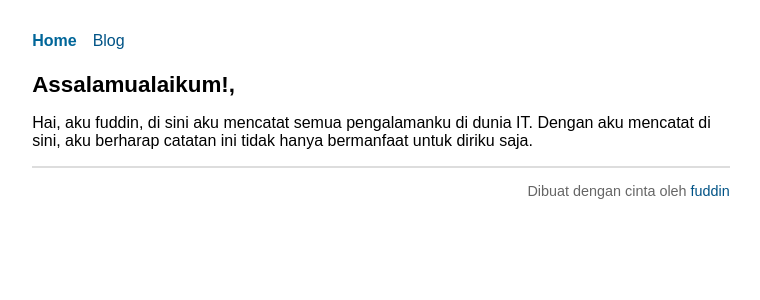
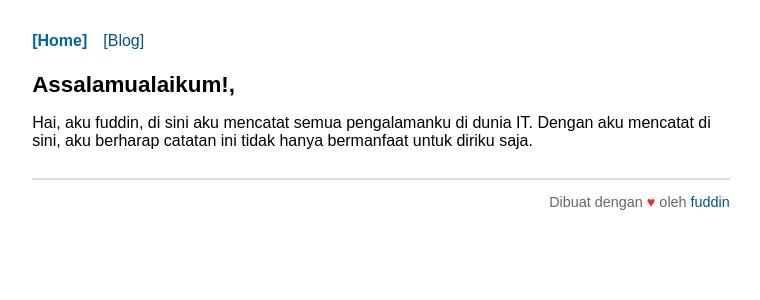
Before and after one commit to uddinmtm/uddinmtm.github.io, a Jekyll site: the page built from index.html, in a window 1280 px wide. Shown: the top 300 px of the page, without its empty margins (259-1019 px from the left). Built offline with Jekyll 4.4.1, drawn with Linux system fonts in a browser that asks for light colours.

Commit message:
Update navigation & footer

```diff
--- a/_includes/footer.html
+++ b/_includes/footer.html
@@ -1,3 +1,3 @@
 <footer>
-    <p>Dibuat dengan cinta oleh <a href="mailto:saifuddinmutammam@gmail.com">fuddin</a></p>
+    <p>Dibuat dengan <i class="love">&hearts;</i> oleh <a href="mailto:saifuddinmutammam@gmail.com">fuddin</a></p>
 </footer>
--- a/_includes/navigation.html
+++ b/_includes/navigation.html
@@ -4,7 +4,7 @@
             {% for item in site.data.navigation %}
             <li>
                 <a href="{{ item.link }}" {% if page.url==item.link %}class="current" {% endif %}>
-                    {{ item.name }}
+                    [{{ item.name }}]
                 </a>
             </li>
             {% endfor %}
--- a/_sass/main.scss
+++ b/_sass/main.scss
@@ -14,6 +14,7 @@ html, body {
 
 header {
   margin-bottom: 1em;
+  font-size: 1em;
   :after{
     content: ".";
     display: block;
@@ -63,6 +64,10 @@ a {
   }
 }
 
+article {
+  margin-bottom: 1.7em;
+}
+
 footer {
   border-top: 2px solid #dddddd;
   text-align: right;
@@ -70,7 +75,15 @@ footer {
   font-size: 90%;
 }
 
+small {
+  color: #666666;
+}
+
 .current {
   font-weight: bold;
   color: $primary-color;
 }
+
+.love {
+  color: #ec2e2e;
+}
```
